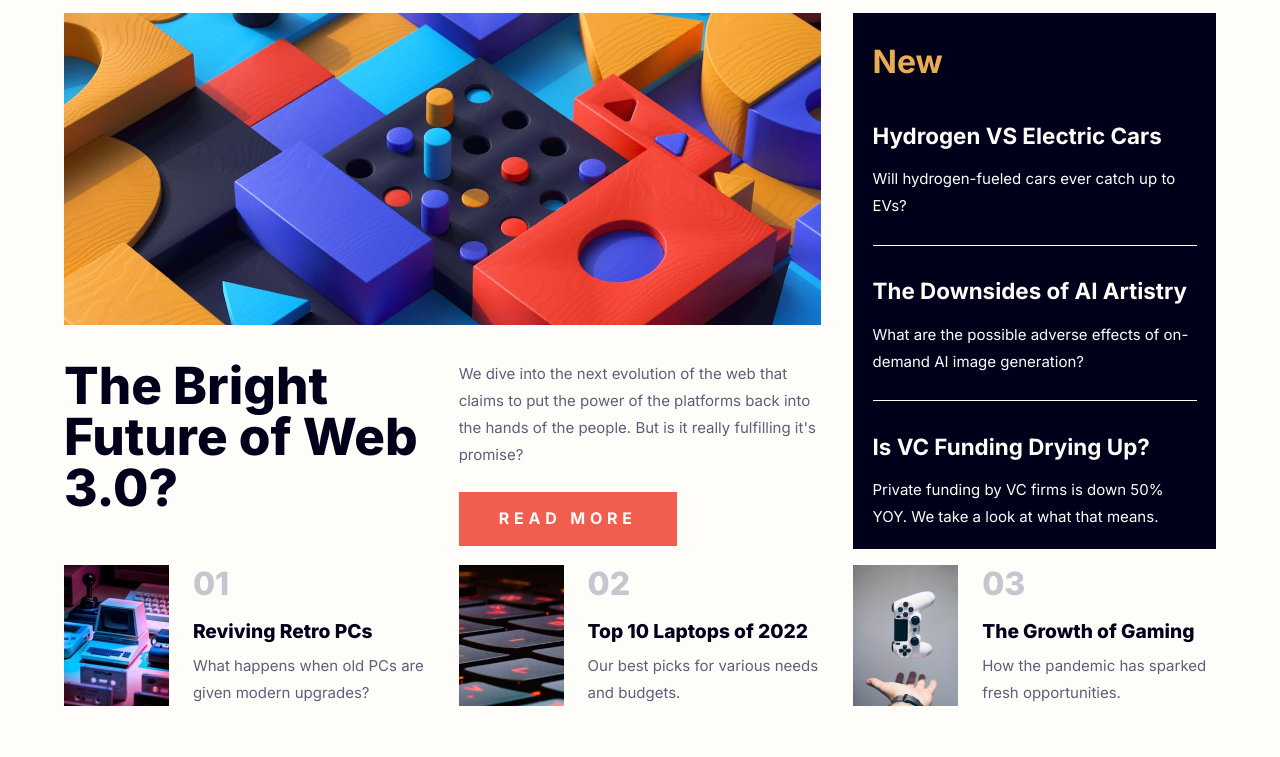
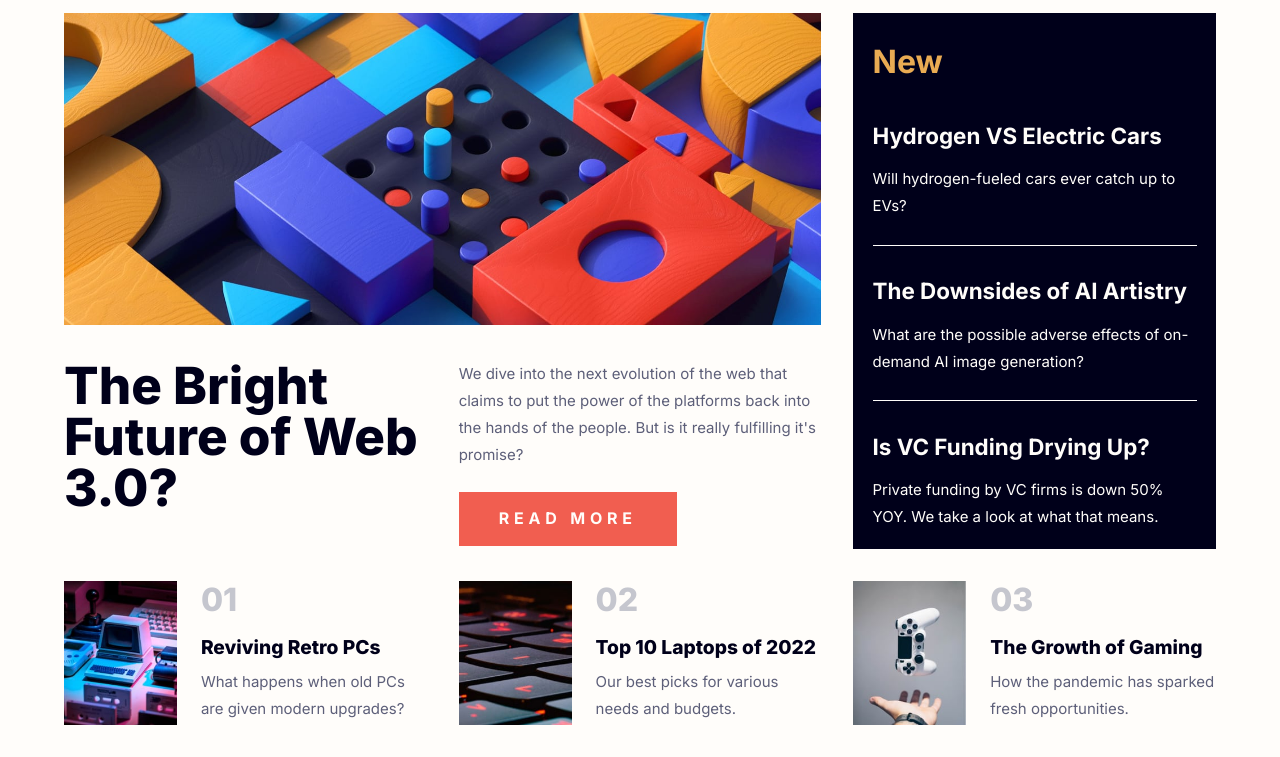
Before and after one commit to yashgo09/FEM-002-news-homepage, a website built with Vite: page index.html in a window 1280 px wide. Shown: the part 97-854 px from the top of the page. Before the commit the page ends 819 px from the top, so only its background shows below. Built offline with nearby package versions, Linux system fonts and the light colour scheme.

Commit message:
Footer card grid column styles change

```diff
--- a/scss/_base.scss
+++ b/scss/_base.scss
@@ -36,7 +36,7 @@ img {
 }
 
 @mixin respondToDesktop {
-  @media (min-width: 60rem) {
+  @media (min-width: 1200px) {
     @content;
   }
 }
--- a/scss/_layout.scss
+++ b/scss/_layout.scss
@@ -125,21 +125,19 @@ header {
 }
 
 .other-articles {
-  margin-block: 1rem;
+  margin-block: 2rem;
+  grid-template-columns: repeat(auto-fit, minmax(min(100%, 350px), 1fr));
 }
 
 .other-article-card {
+  // Not the same grid as the main layout grid
   display: grid;
   gap: 1.5rem;
-  grid-template-columns: repeat(3, 1fr);
+  grid-template-columns: 1fr 2fr;
 
   &__img {
     height: 100%;
     object-fit: cover;
-  }
-
-  &__info {
-    grid-column: span 2;
   }
 
   &__title {
```
